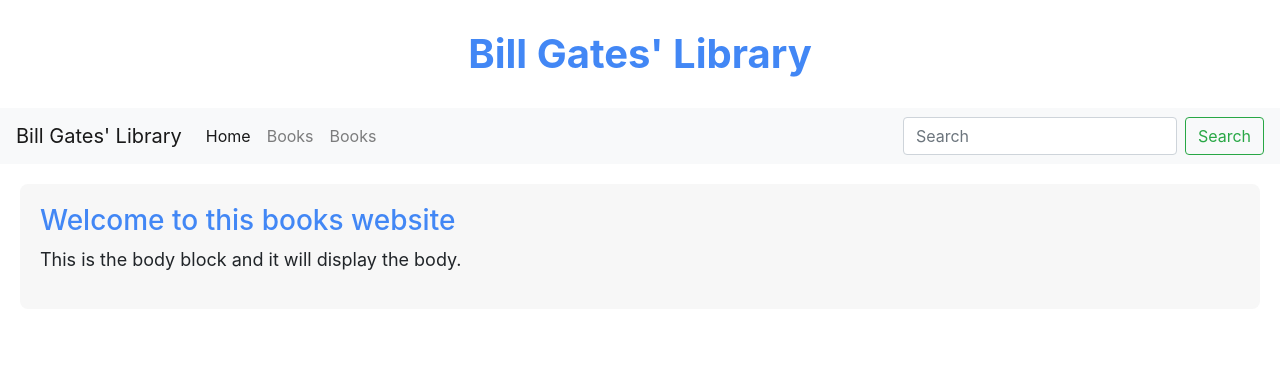
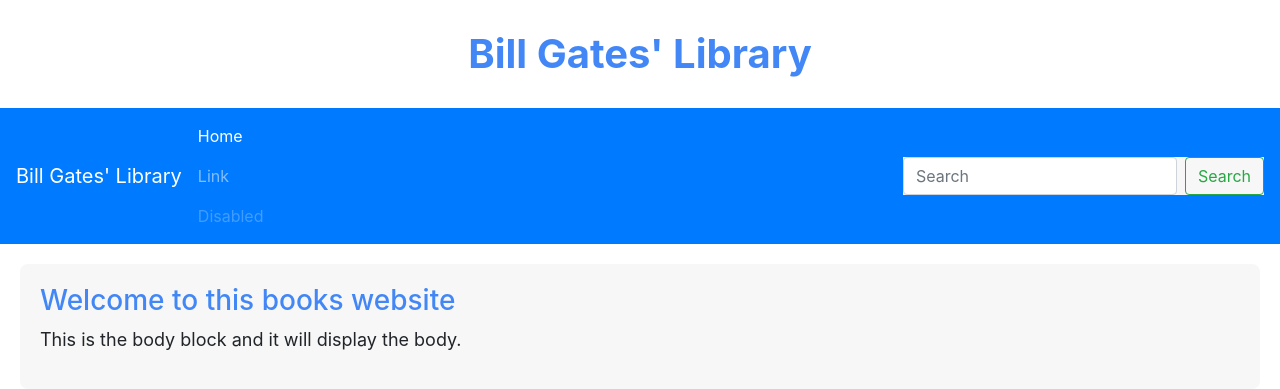
Before and after one commit to tomdevalk1997/project1, a Flask app: page / in a window 1280 px wide. Shown: the top 389 px of the page. Run offline with Flask 2, Linux system fonts and the light colour scheme; some libraries are stand-ins or nearby versions.

Commit message:
New navbar

```diff
--- a/styles.css
+++ b/styles.css
@@ -124,4 +124,8 @@
   text-align: center;
 }
 
+.search_navbar {
+  background-color: #f7f7f7;
+}
+
 /*# sourceMappingURL=styles.css.map */
--- a/styles.scss
+++ b/styles.scss
@@ -132,3 +132,7 @@
     color: $color_primary;
     text-align: center;
 }
+
+.search_navbar {
+	background-color: $color_tertiary;
+}
--- a/templates/layout.html
+++ b/templates/layout.html
@@ -9,33 +9,28 @@
     	<header>
     		<h1>Bill Gates' Library</h1>
     	</header>
-      <nav class="navbar navbar-expand-lg navbar-light bg-light">
+      <nav class="navbar navbar-dark bg-primary">
         <a class="navbar-brand" href="#">Bill Gates' Library</a>
-        <button class="navbar-toggler" type="button" data-toggle="collapse" data-target="#navbarTogglerDemo02" aria-controls="navbarTogglerDemo02" aria-expanded="false" aria-label="Toggle navigation">
-          <span class="navbar-toggler-icon"></span>
-        </button>
-        <div class="collapse navbar-collapse" id="navbarTogglerDemo02">
           <ul class="navbar-nav mr-auto mt-2 mt-lg-0">
             <li class="nav-item active">
               <a class="nav-link" href="#">Home <span class="sr-only">(current)</span></a>
             </li>
             <li class="nav-item">
-              <a class="nav-link" href="books.html">Books</a>
+              <a class="nav-link" href="#">Link</a>
             </li>
             <li class="nav-item">
-              <a class="nav-link" href="contact.html">Books</a>
+              <a class="nav-link disabled" href="#">Disabled</a>
             </li>
           </ul>
-          <form class="form-inline my-2 my-lg-0">
+          <form class="form-inline my-2 my-lg-0 search_navbar">
             <input class="form-control mr-sm-2" type="search" placeholder="Search">
             <button class="btn btn-outline-success my-2 my-sm-0" type="submit">Search</button>
           </form>
-        </div>
       </nav>
-		<div class="pagina">
-			<h3>{% block heading %} {% endblock %}</h3>
-      {% block body %}
-      {% endblock %}
-		</div>
+  		<div class="pagina">
+  			<h3>{% block heading %} {% endblock %}</h3>
+        {% block body %}
+        {% endblock %}
+  		</div>
     </body>
 </html>
```
Also changed, not shown: 1 other file.
